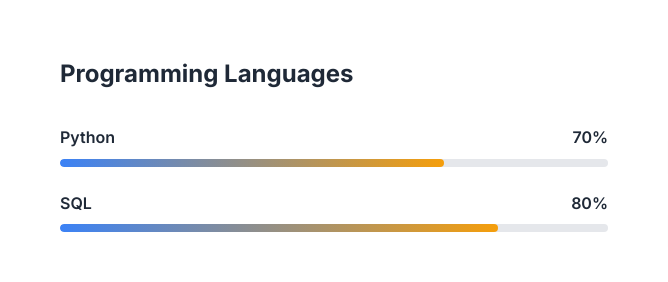
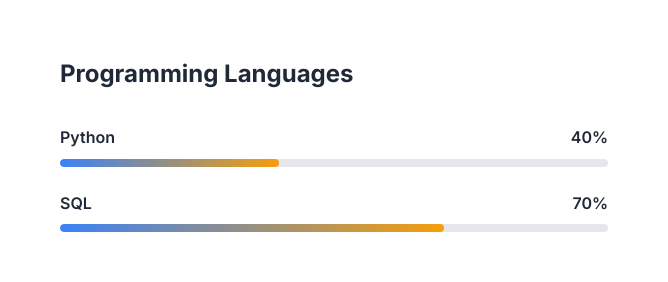
Before and after one commit to sachinnnn-web/data-analyst-portfolio, a plain HTML site: page index.html in a window 1280 px wide. Shown: the part 1880-2162 px from the top of the page, 0-668 px from the left. Drawn offline with nearby package versions, Linux system fonts and the light colour scheme.

Commit message:
Update index.html

```diff
--- a/index.html
+++ b/index.html
@@ -127,10 +127,10 @@
                         <div class="skill-item">
                             <div class="skill-info">
                                 <span>Python</span>
-                                <span>70%</span>
+                                <span>40%</span>
                             </div>
                             <div class="skill-bar">
-                                <div class="skill-progress" data-width="70%"></div>
+                                <div class="skill-progress" data-width="40%"></div>
                             </div>
                         </div>
                        <!--- <div class="skill-item">
@@ -145,10 +145,10 @@
                         <div class="skill-item">
                             <div class="skill-info">
                                 <span>SQL</span>
-                                <span>80%</span>
+                                <span>70%</span>
                             </div>
                             <div class="skill-bar">
-                                <div class="skill-progress" data-width="80%"></div>
+                                <div class="skill-progress" data-width="70%"></div>
                             </div>
                         </div>
                     </div>
```
